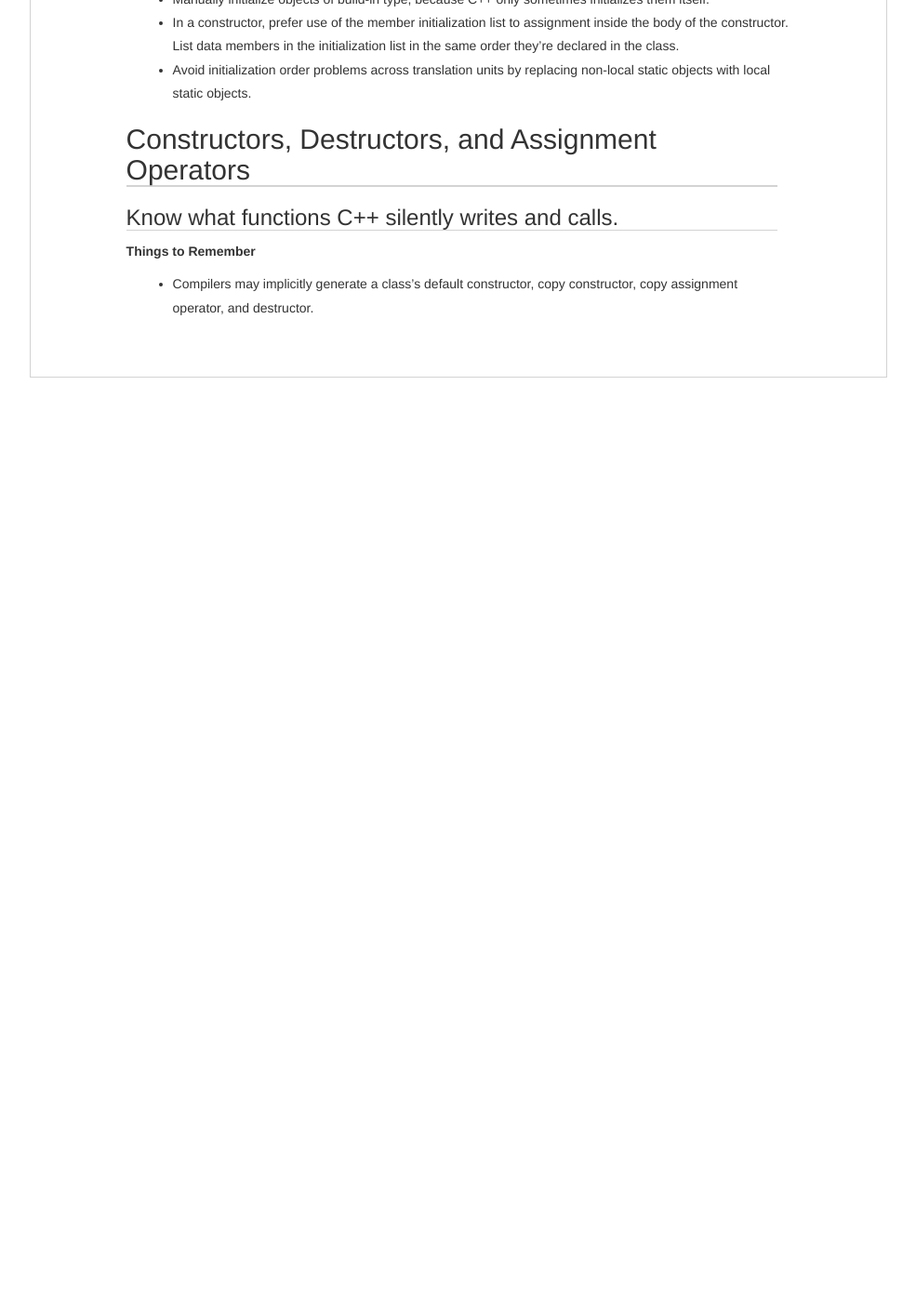
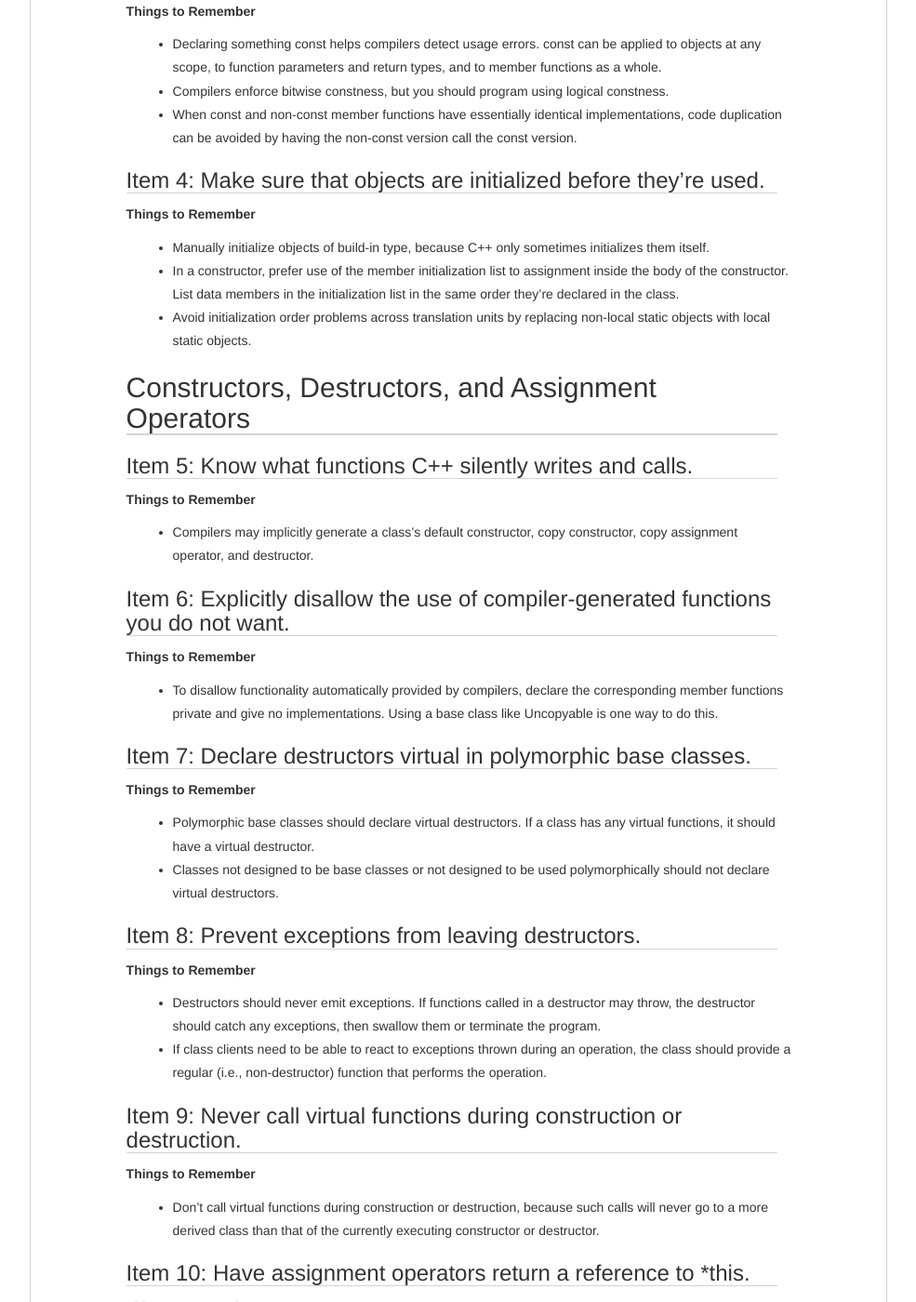
Before and after one commit to luli100/luli100.github.io, a Jekyll site: the page built from _posts/2021-02-02-effective-cpp.md, in a window 1280 px wide and 1400 px high, scrolled down 337 px. Shown: the whole window at 93% size, without its empty margins (147-1132 px from the left). Built offline with Jekyll 4.4.1, drawn with Linux system fonts in a browser that asks for light colours; before the commit the page ends 900 px from its top, so only the background shows below that; some of the changed text lies outside the part shown.

Commit message:
effective c++

```diff
--- a/_posts/2021-02-02-effective-cpp.md
+++ b/_posts/2021-02-02-effective-cpp.md
@@ -8,18 +8,112 @@ enable: true
 
 ### Item 2: Prefer consts, enums, and inlines to #defines.
 
+**Things to Remember**
+
+- For simple constants, prefer const objects or enums to #defines.
+- For function-like macros, prefer inline functions to #defines.
+
 ### Item 3: Use const whenever possible.
+
+**Things to Remember**
+
+- Declaring something const helps compilers detect usage errors. const can be applied to objects at any scope, to function parameters and return types, and to member functions as a whole.
+- Compilers enforce bitwise constness, but you should program using logical constness.
+- When const and non-const member functions have essentially identical implementations, code duplication can be avoided by having the non-const version call the const version.
 
 ### Item 4: Make sure that objects are initialized before they're used.
 
 **Things to Remember**
+
 - Manually initialize objects of build-in type, because C++ only sometimes initializes them itself.
 - In a constructor, prefer use of the member initialization list to assignment inside the body of the constructor. List data members in the initialization list in the same order they're declared in the class.
 - Avoid initialization order problems across translation units by replacing non-local static objects with local static objects.
 
 ## Constructors, Destructors, and Assignment Operators
 
-### Know what functions C++ silently writes and calls.
+### Item 5: Know what functions C++ silently writes and calls.
 
 **Things to Remember**
+
 - Compilers may implicitly generate a class's default constructor, copy constructor, copy assignment operator, and destructor.
+
+### Item 6: Explicitly disallow the use of compiler-generated functions you do not want.
+
+**Things to Remember**
+
+- To disallow functionality automatically provided by compilers, declare the corresponding member functions private and give no implementations. Using a base class like Uncopyable is one way to do this.
+
+### Item 7: Declare destructors virtual in polymorphic base classes.
+
+**Things to Remember**
+
+- Polymorphic base classes should declare virtual destructors. If a class has any virtual functions, it should have a virtual destructor.
+- Classes not designed to be base classes or not designed to be used polymorphically should not declare virtual destructors.
+
+### Item 8: Prevent exceptions from leaving destructors.
+
+**Things to Remember**
+
+- Destructors should never emit exceptions. If functions called in a destructor may throw, the destructor should catch any exceptions, then swallow them or terminate the program.
+- If class clients need to be able to react to exceptions thrown during an operation, the class should provide a regular (i.e., non-destructor) function that performs the operation.
+
+### Item 9: Never call virtual functions during construction or destruction.
+
+**Things to Remember**
+
+- Don't call virtual functions during construction or destruction, because such calls will never go to a more derived class than that of the currently executing constructor or destructor.
+
+### Item 10: Have assignment operators return a reference to *this.
+
+**Things to Remember**
+
+- Have assignment operators return a reference to *this.
+
+### Item 11: Handle assignment to self in operator=.
+
+**Things to Remember**
+
+- Make sure operator= is well-behaved when an object is assigned to itself. Techniques include comparing addresses of source and target objects, careful statement ordering, and copy-and swap.
+- Make sure that any function operating on more than one object behaves correctly if two or more of the objects are the same.
+
+### Item 12: Copy all parts of an object.
+
+**Things to Remember**
+
+- Copying functions should be sure to copy all of an object's data members and all of its base class parts.
+- Don't try to implement one of the copying functions in terms of the other. Instead, put common functionality in a third function that both call.
+
+## Resource Management
+
+### Item 13: Use objects to manage resources.
+
+**Things to Remember**
+
+- To prevent resource leaks, use RAII objects that acquire resources in their constructors and release them in their destructors.
+- Two commonly useful RAII classes are tr1::shared_ptr and auto_ptr. tr1::shared_ptr is usually the better choice, because its behavior when copied is intuitive. Copying an auto_ptr sets it to null.
+
+### Item 14: Think carefully about copying behavior in resource-managing classes.
+
+**Things to Remember**
+
+- Copying an RAII object entails copying the resource it manages, so the copying behavior of the resource determines the copying behavior of the resource determines the copying behavior of the RAII object.
+- Common RAII class copying behaviors are disallowing copying and performing reference counting, but other behaviors are possible.
+
+### Item 15: Provide access to raw resources in resource-managing classes.
+
+**Things to Remember**
+
+- APIs often require access to raw resources, so each RAII class should offer a way to get at the resource it manages.
+- Access may be via explicit conversion or implicit conversion. In general, explicit conversion is safer, but implicit conversion is more convenient for clients.
+
+### Item 16: Use the same form in corresponding uses of new and delete.
+
+**Things to Remember**
+
+- If you use [] in a new expression, you must use [] in the corresponding delete expression. If you don't use [] in a new expression, you mustn't use [] in the corresponding delete expression.
+
+### Item 17: Store newed objects in smart pointers in standalone statements.
+
+**Things to Remember**
+
+- Store newed objects in smart pointers in standalone statements. Failure to do this can lead to subtle resource leaks when exceptions are thrown.
```
